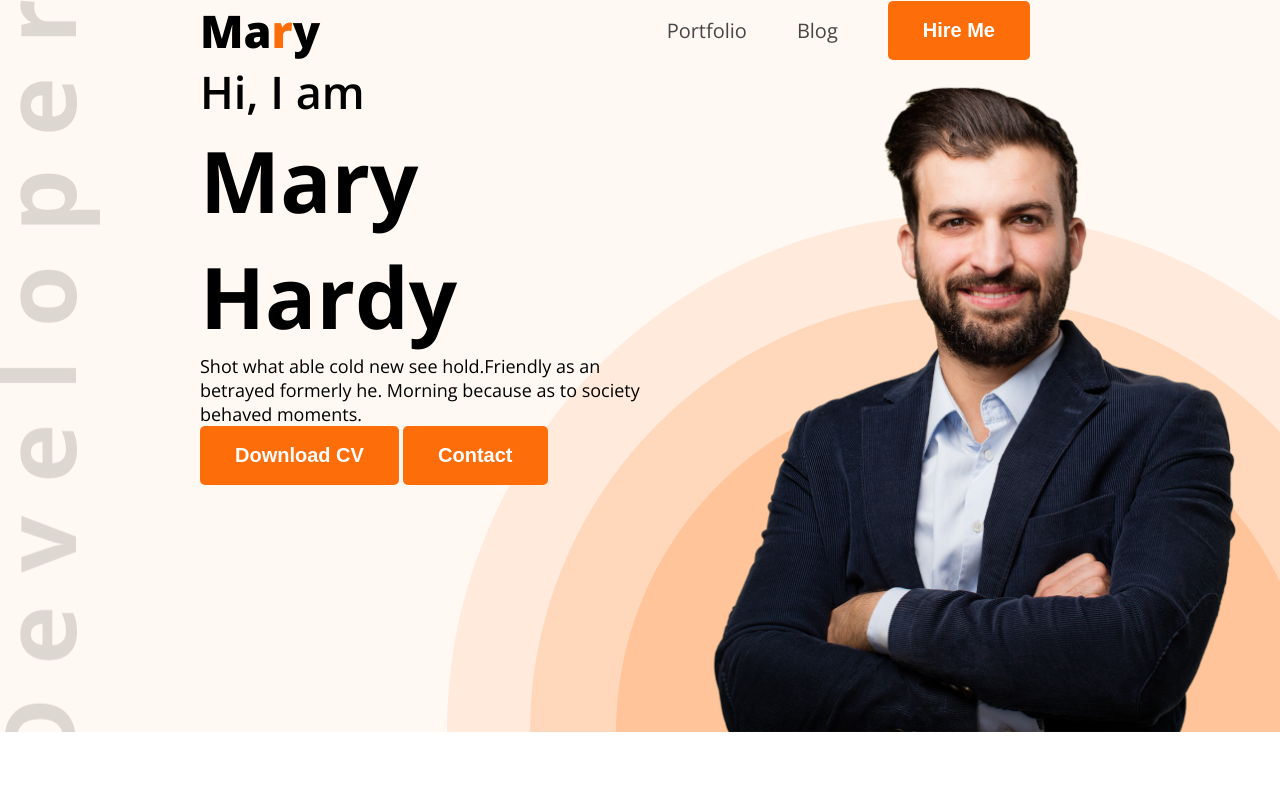
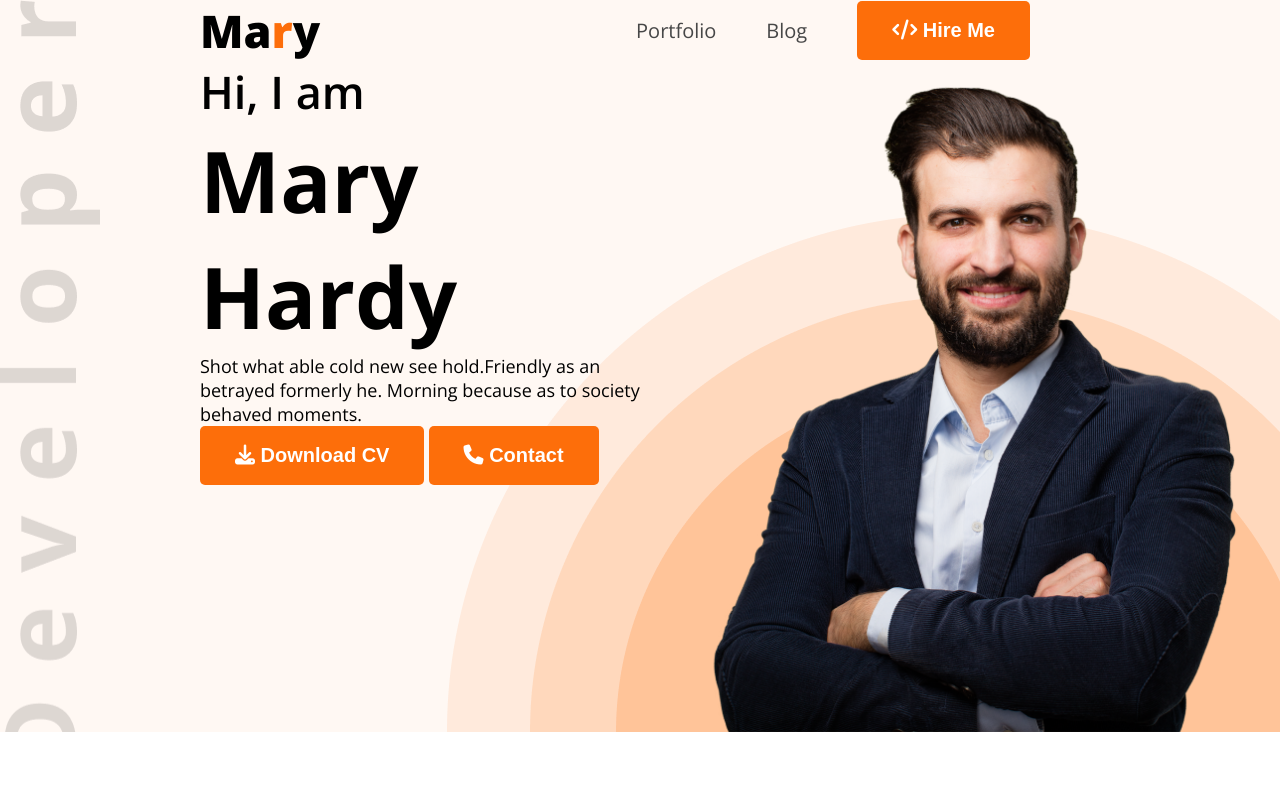
Before and after one commit to zunaid1/developer-porttfolio-repo, a plain HTML site: page index.html in a window 1280 px wide. Shown: the top 800 px of the page. Drawn offline with nearby package versions, Linux system fonts and the light colour scheme.

Commit message:
added fontawsome icons

```diff
--- a/index.html
+++ b/index.html
@@ -5,6 +5,8 @@
 	<meta charset="UTF-8">
 	<meta name="viewport" content="width=device-width, initial-scale=1.0">
 	<title>developer-porttfolio</title>
+	<script src="https://kit.fontawesome.com/c53d808e7d.js" crossorigin="anonymous"></script>
+
 	<link rel="stylesheet" href="style/portfolio.css">
 </head>
 <body class="open-sans-normal">
@@ -14,7 +16,7 @@
 			<ul>
 				<li><a class="dark-2" href="#">Portfolio</a></li>
 				<li><a class="dark-2" href="#">Blog</a></li>
-				<li><a href="#"><button class="btn-primary">Hire Me</button></a></li>
+				<li><a href="#"><button class="btn-primary"> <i class="fa-solid fa-code"></i> Hire Me</button></a></li>
 			</ul>
 
 		</nav>
@@ -27,8 +29,8 @@
 					Shot what able cold new see hold.Friendly as an betrayed formerly he. Morning because as to society
 					behaved moments.
 				</p>
-				<button class="btn-primary">Download CV</button>
-				<button class="btn-primary">Contact</button>
+				<button class="btn-primary"><i class="fa-solid fa-download"></i> Download CV</button>
+				<button class="btn-primary"><i class="fa-solid fa-phone"></i> Contact</button>
 
 
 			</div>
@@ -165,7 +167,7 @@
 			</div>
 
 			<div class="text-center resume-download-cv">
-				<button class="btn-primary text-center">Download</button>
+				<button class="btn-primary text-center"><i class="fa-solid fa-download"></i> Download</button>
 			</div>
 		</section>
 
```
